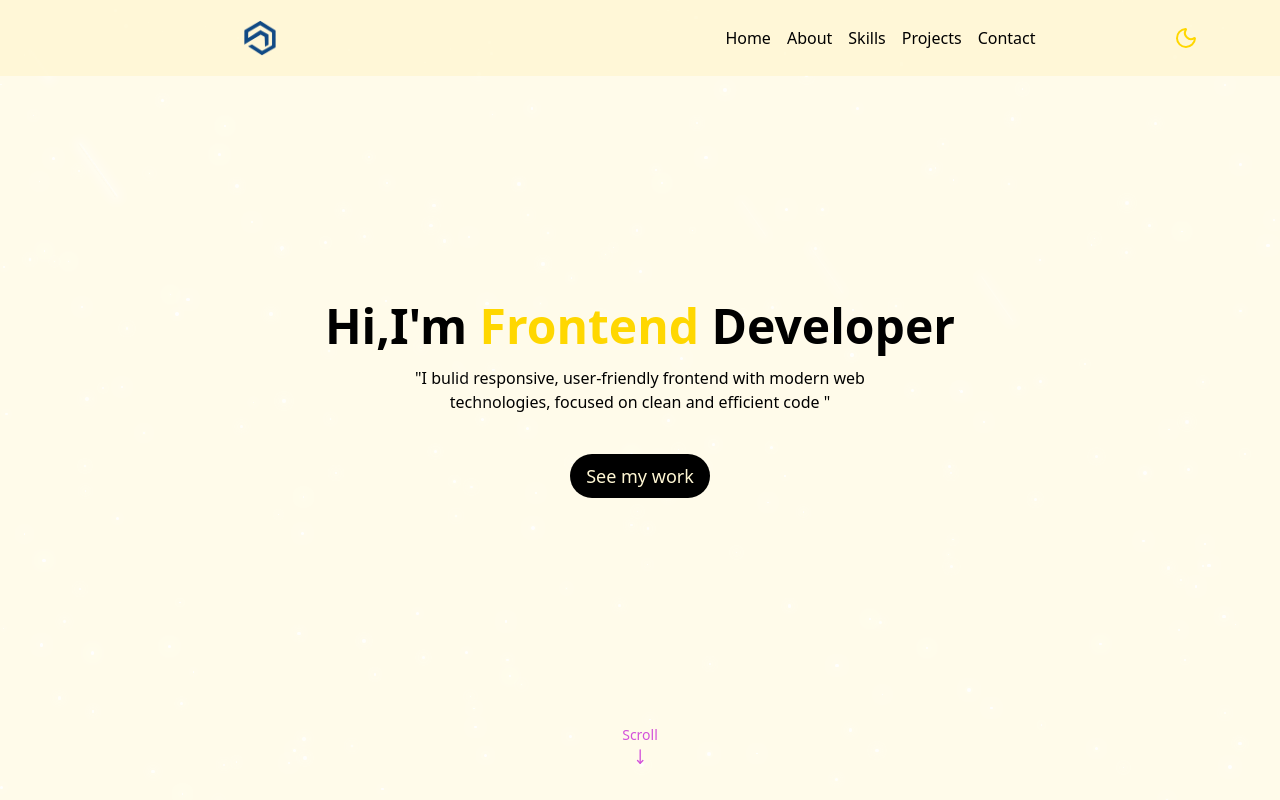
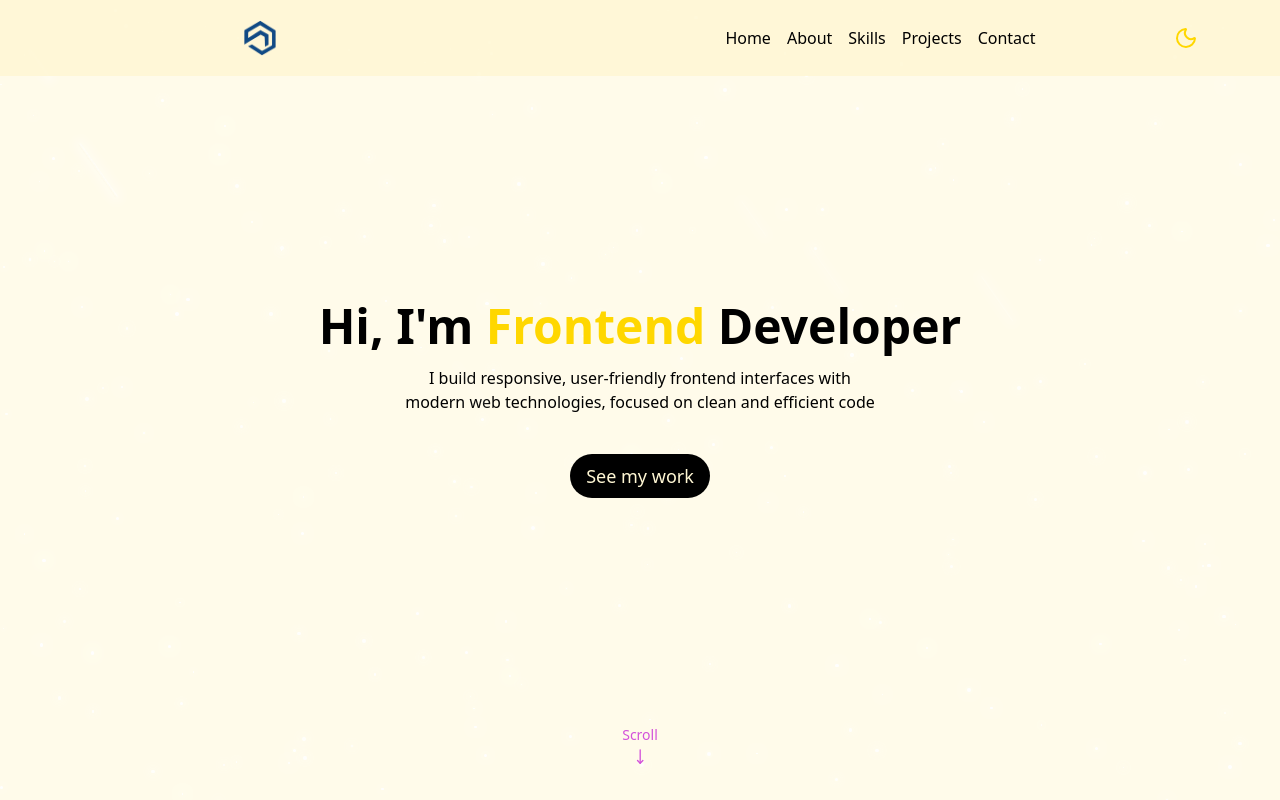
Before and after one commit to ajitdevv/AjitPortfolio, a React (Vite) app: page / in a window 1280 px wide. Shown: the top 800 px of the page. Built offline with nearby package versions, Linux system fonts and the light colour scheme.

Commit message:
Re-create fratures

```diff
--- a/src/App.jsx
+++ b/src/App.jsx
@@ -4,7 +4,7 @@ import Home from "./Pages/Home.jsx";
 import NotFoundPage from "./Pages/Notfound.jsx";
 import Cv from "./Components/Cv.jsx";
 import About from "./Components/About.jsx";
-import ProjectDetile from "./Pages/ProjectDetile.jsx";
+import ProjectDetile from "./Pages/ProjectDetail.jsx";
 function App() {
   return (
     <Routes>
--- a/src/Components/Herosection.jsx
+++ b/src/Components/Herosection.jsx
@@ -2,7 +2,7 @@ import { MoveDown } from "lucide-react";
 import { useEffect } from "react";
 import AOS from "aos";
 import "aos/dist/aos.css";
-function Herosection() {
+function HeroSection() {
   useEffect(() => {
     AOS.init();
   }, []);
@@ -17,13 +17,13 @@ function Herosection() {
         data-aos-duration="1000"
         className="text-5xl max-sm:w-50 font-bold"
       >
-        <span className="text-primary">Hi,I'm </span>
+        <span className="text-primary">Hi, I'm </span>
         <span className="text-primary-foreground">Frontend </span>
         <span className="text-primary">Developer</span>
       </h1>
       <p className="text-primary w-120 gap-t-6 text-s text-center mt-4 max-sm:w-56 ">
-        "I bulid responsive, user-friendly frontend with modern web
-        technologies, focused on clean and efficient code "{" "}
+        I build responsive, user-friendly frontend interfaces with modern web
+        technologies, focused on clean and efficient code
       </p>
       <a href="#projects">
         <button
@@ -42,4 +42,4 @@ function Herosection() {
     </section>
   );
 }
-export default Herosection;
+export default HeroSection;
--- a/src/Pages/Home.jsx
+++ b/src/Pages/Home.jsx
@@ -1,7 +1,7 @@
 import ThemeToggle from "../Components/ThemeTogggle";
 import Navbar from "../Components/Navbar";
 import Starbackground from "../Components/background";
-import Herosection from "../Components/Herosection";
+import HeroSection from "../Components/HeroSection";
 import About from "../Components/About";
 import Skills from "../Components/Skills";
 import Project from "../Components/Projects";
@@ -22,7 +22,7 @@ function home() {
       {/* Main content */}
       <main>
         <Topbutton/>
-        <Herosection />
+        <HeroSection />
         <About />
         <Skills />
         <Project />
--- a/src/Pages/ProjectDetile.jsx
+++ b/src/Pages/ProjectDetail.jsx
@@ -1,26 +1,26 @@
 import { useParams } from "react-router-dom";
 import { projects } from "../lid/utils";
 import { ArrowRightSquareIcon, BookAudioIcon, GithubIcon } from "lucide-react";
-const ProjectDetile = () => {
+const ProjectDetail = () => {
   let { id } = useParams();
   let Project = projects.find((e) => e.id.toString() === id.toString());
   if (!Project) {
     return (
       <h1 className="flex justify-center items-center text-3xl">
-        This Project Not found
+        This project was not found
       </h1>
     );
   }
   return (
     <div className="text-primary w-full flex flex-col justify-center items-center">
-      <div className="w-full relative bg-linear-to-r max-h-screen from-primary-foreground/20 to-primary-foregroun/50">
+      <div className="w-full relative bg-linear-to-r max-h-screen from-primary-foreground/20 to-primary-foreground/50">
         <div className="w-full h-60 md:h-80 flex justify-center items-center">
           <img
             className="w-[70%] md:max-h-60 rounded-2xl "
             src={Project.image}
             alt={Project.title}
           />
-        </div>{" "}
+        </div>
         <div className="flex flex-col gap-4 items-start p-3 absolute left-0 bottom-0">
           <h1 className="text-base md:text-2xl font-bold text-primary">
             {Project.title}
@@ -45,7 +45,7 @@ const ProjectDetile = () => {
             <hr className="border rounded-full border-primary shadow-[-shadow]" />
             <ul>
               {
-                 Project.highlights.map((item, index) => (
+                 Project?.highlights?.map((item, index) => (
                     <li key={index} className="flex items-start">
                       • {item}
                     </li>
@@ -55,7 +55,7 @@ const ProjectDetile = () => {
           </div>
           <div className="bg-card w-full p-3 md:pl-3 md:pr-6 rounded ">
             <h1 className="flex gap-2 items-center font-semibold ">
-              <BookAudioIcon size={20} /> Fratures
+              <BookAudioIcon size={20} /> Features
             </h1>
             <hr className="border rounded-full border-primary" />
             <ul>
@@ -65,7 +65,7 @@ const ProjectDetile = () => {
                       • {item}
                     </li>
                   ))
-                : "Features Are Not Mantion"}
+                : "Features are not mentioned"}
             </ul>
           </div>
         </div>
@@ -78,7 +78,7 @@ const ProjectDetile = () => {
         </ul>
         <div className="flex flex-col md:flex-row gap-3 justify-around px-3 pt-6 md:pt-8">
           <div className="bg-card p-3 w-full rounded ">
-            <h1 className="font-semibold">What I Learn</h1>
+            <h1 className="font-semibold">What I Learned</h1>
             <hr className="border rounded-full border-primary" />
             <p className="text-justify text-[14px] md:text-base">{Project.learning}</p>
           </div>
@@ -92,7 +92,7 @@ const ProjectDetile = () => {
           <div className="w-30 bg-primary p-1 shadow-md rounded hover:scale-105 hover:bg-primary/70  text-background transition-all duration-300">
             <a
               className=" flex justify-center items-center gap-2"
-              target="_blanck"
+              target="_blank"
               href={Project.demoUrl}
             >
               <ArrowRightSquareIcon size={20} />
@@ -102,7 +102,7 @@ const ProjectDetile = () => {
           <div className="w-30 bg-card p-1 shadow-md rounded  hover:scale-105 hover:bg-primary/10  text-primary transition-all duration-300">
             <a
               className=" flex justify-center items-center gap-2"
-              target="_blanck"
+              target="_blank"
               href={Project.gitUrl}
             >
               <GithubIcon size={20} />
@@ -114,4 +114,4 @@ const ProjectDetile = () => {
     </div>
   );
 };
-export default ProjectDetile;
+export default ProjectDetail;
```
